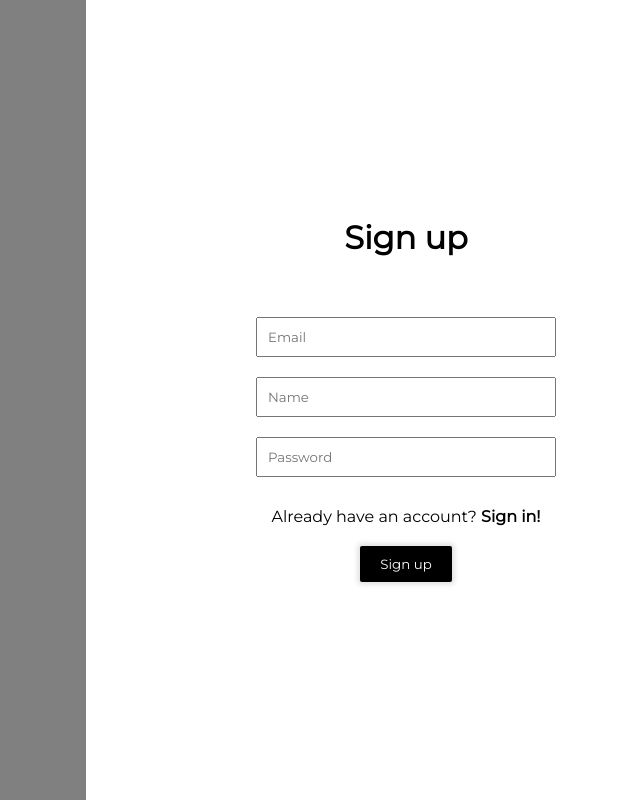
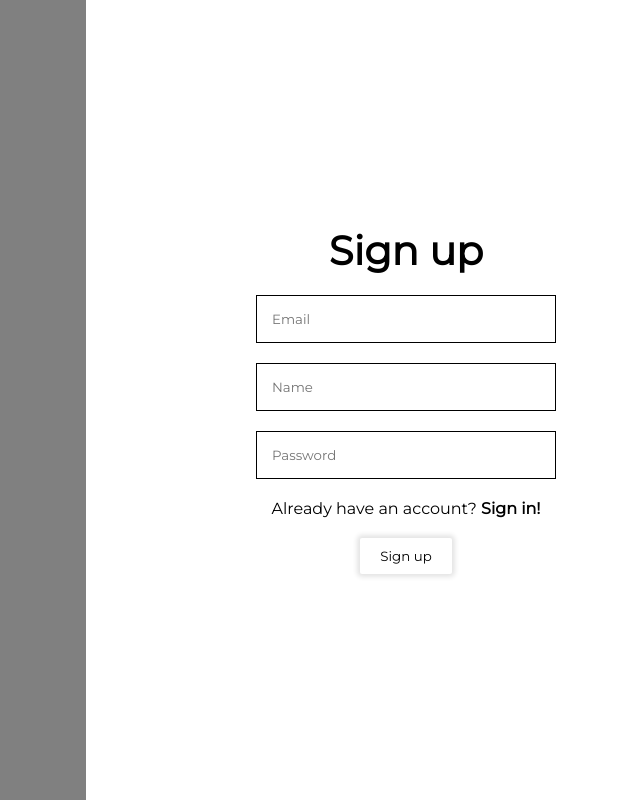
Before and after one commit to Ciczau/planetnik, a Next.js app in the folder app/: page /register in a window 1280 px wide. Shown: the whole page, without its empty margins (554-1194 px from the left). Built offline with nearby package versions, Linux system fonts and the light colour scheme; no server answers.

Commit message:
reusable components

```diff
--- /dev/null
+++ b/app/src/app/components/Input/Input.styled.tsx
@@ -0,0 +1,17 @@
+import styled from "styled-components";
+
+export const Input = styled.input<{
+  version?: "primary" | "secondary";
+  width?: number;
+  border?: boolean;
+}>`
+  padding: 15px;
+  border: none;
+  box-shadow: ${(props) =>
+    !props.border ? "1px 3px 5px rgba(0, 0, 0, 0.25)" : "none"};
+  width: ${(props) => (props.width ? `${props.width}px` : "auto")};
+  background-color: ${(props) =>
+    props.version === "primary" ? "white" : "black"};
+  color: ${(props) => (props.version === "primary" ? "black" : "white")};
+  border: ${(props) => (props.border ? "1px solid black" : "none")};
+`;
--- /dev/null
+++ b/app/src/app/components/Input/Input.tsx
@@ -0,0 +1,29 @@
+import * as S from "./Input.styled";
+
+type Props = {
+  version?: "primary" | "secondary";
+  border?: boolean;
+  placeholder: string;
+  width?: number;
+  type?: string;
+};
+
+const Input = ({
+  version = "primary",
+  placeholder,
+  width,
+  type,
+  border,
+}: Props) => {
+  return (
+    <S.Input
+      placeholder={placeholder}
+      type={type}
+      border={border}
+      version={version}
+      width={width}
+    />
+  );
+};
+
+export default Input;
--- /dev/null
+++ b/app/src/app/components/Typography/Typography.styled.tsx
@@ -0,0 +1,26 @@
+import styled from "styled-components";
+
+export const Typography = styled.div.attrs<{ tag: any }>((props) => ({
+  as: props.tag,
+}))`
+  font-size: ${({ tag }) => {
+    switch (tag) {
+      case "h1":
+        return "40px";
+      case "h2":
+        return "25px";
+      default:
+        return "1em";
+    }
+  }};
+  font-weight: ${({ tag }) => {
+    switch (tag) {
+      case "h1":
+        return "700";
+      case "h2":
+        return "400";
+      default:
+        return "400";
+    }
+  }};
+`;
--- /dev/null
+++ b/app/src/app/components/Typography/Typography.tsx
@@ -0,0 +1,12 @@
+import * as S from "./Typography.styled";
+
+type Props = {
+  tag: string;
+  children: React.ReactNode;
+};
+
+const Typography = ({ tag, children }: Props) => {
+  return <S.Typography tag={tag}>{children}</S.Typography>;
+};
+
+export default Typography;
--- a/app/src/app/sections/LoginRegister/LoginRegister.styled.tsx
+++ b/app/src/app/sections/LoginRegister/LoginRegister.styled.tsx
@@ -21,24 +21,13 @@ export const Form = styled.form`
   width: 100%;
   height: 100%;
   display: flex;
+  gap: 20px;
   flex-direction: column;
   justify-content: center;
   align-items: center;
 `;
 
-export const Title = styled.h1`
-  font-size: 2rem;
-  margin-bottom: 50px;
-`;
-
-export const Input = styled.input`
-  padding: 10px;
-  margin: 10px 0;
-  width: 300px;
-`;
-
 export const Information = styled.p`
-  margin: 20px 0;
   b {
     cursor: pointer;
   }
--- a/app/src/app/sections/LoginRegister/LoginRegister.tsx
+++ b/app/src/app/sections/LoginRegister/LoginRegister.tsx
@@ -4,6 +4,8 @@ import Button from "@/app/components/Button/Button";
 import { useRouter } from "next/router";
 import { loginUserRequest, registerUserRequest } from "@/app/api/userRequests";
 import { useCookies } from "react-cookie";
+import Input from "@/app/components/Input/Input";
+import Typography from "@/app/components/Typography/Typography";
 
 type Props = {
   type: "login" | "register";
@@ -34,13 +36,27 @@ const LoginRegister = ({ type }: Props) => {
       <S.LeftContainer />
       <S.RightContainer>
         <S.Form onSubmit={handleSubmit(onSubmit)}>
-          <S.Title>{type === "register" ? "Sign up" : "Sign in"}</S.Title>
-          <S.Input {...register("email")} placeholder="Email" />
+          <Typography tag="h1">
+            {type === "register" ? "Sign up" : "Sign in"}
+          </Typography>
+          <Input
+            {...register("email")}
+            placeholder="Email"
+            border={true}
+            width={300}
+          />
           {type === "register" && (
-            <S.Input {...register("name")} placeholder="Name" />
+            <Input
+              {...register("name")}
+              placeholder="Name"
+              border={true}
+              width={300}
+            />
           )}
-          <S.Input
+          <Input
             {...register("password")}
+            border={true}
+            width={300}
             placeholder="Password"
             type="password"
           />
@@ -57,7 +73,9 @@ const LoginRegister = ({ type }: Props) => {
               </>
             )}
           </S.Information>
-          <Button>{type === "register" ? "Sign up" : "Sign in"}</Button>
+          <Button version="secondary">
+            {type === "register" ? "Sign up" : "Sign in"}
+          </Button>
         </S.Form>
       </S.RightContainer>
     </S.Wrapper>
```
Also changed, not shown: app/src/app/containers/LandingPage/LandingPage.styled.tsx (+0 -12 lines), app/src/app/containers/LandingPage/LandingPage.tsx (+7 -3 lines).
